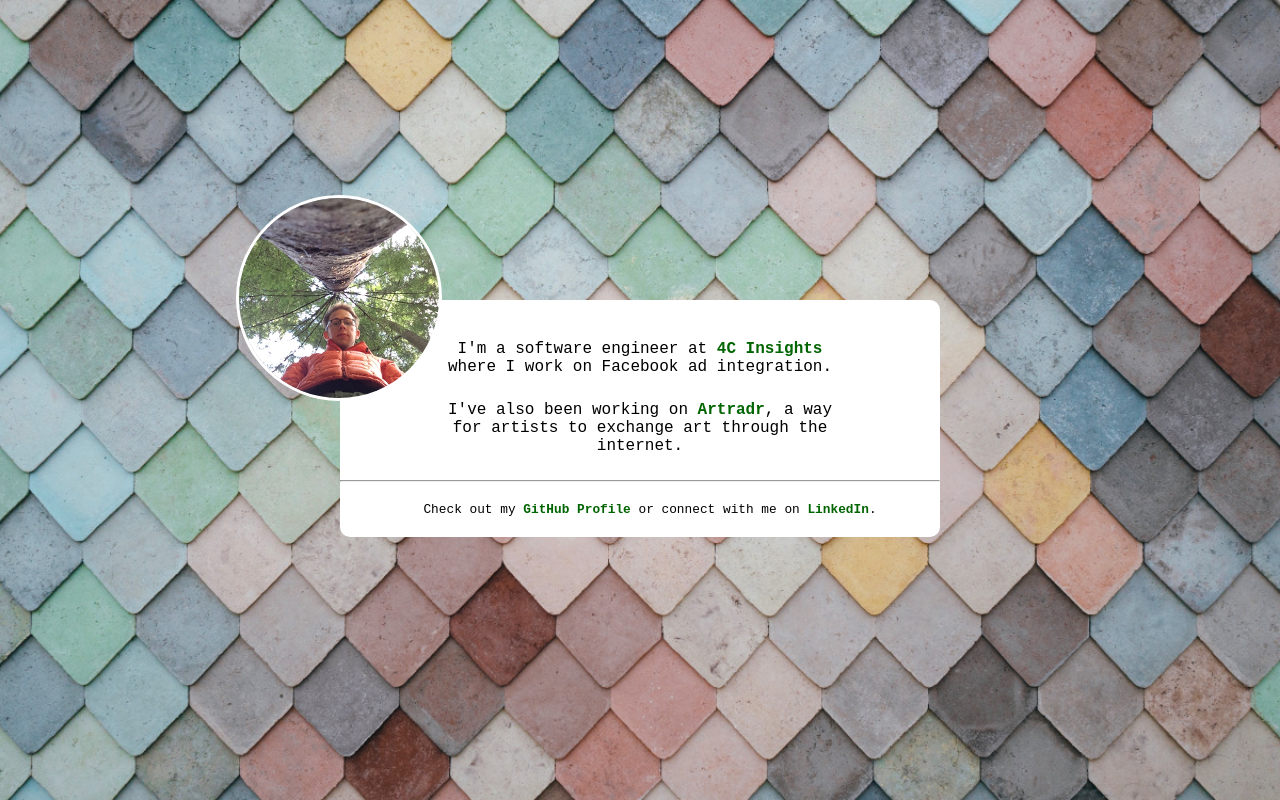
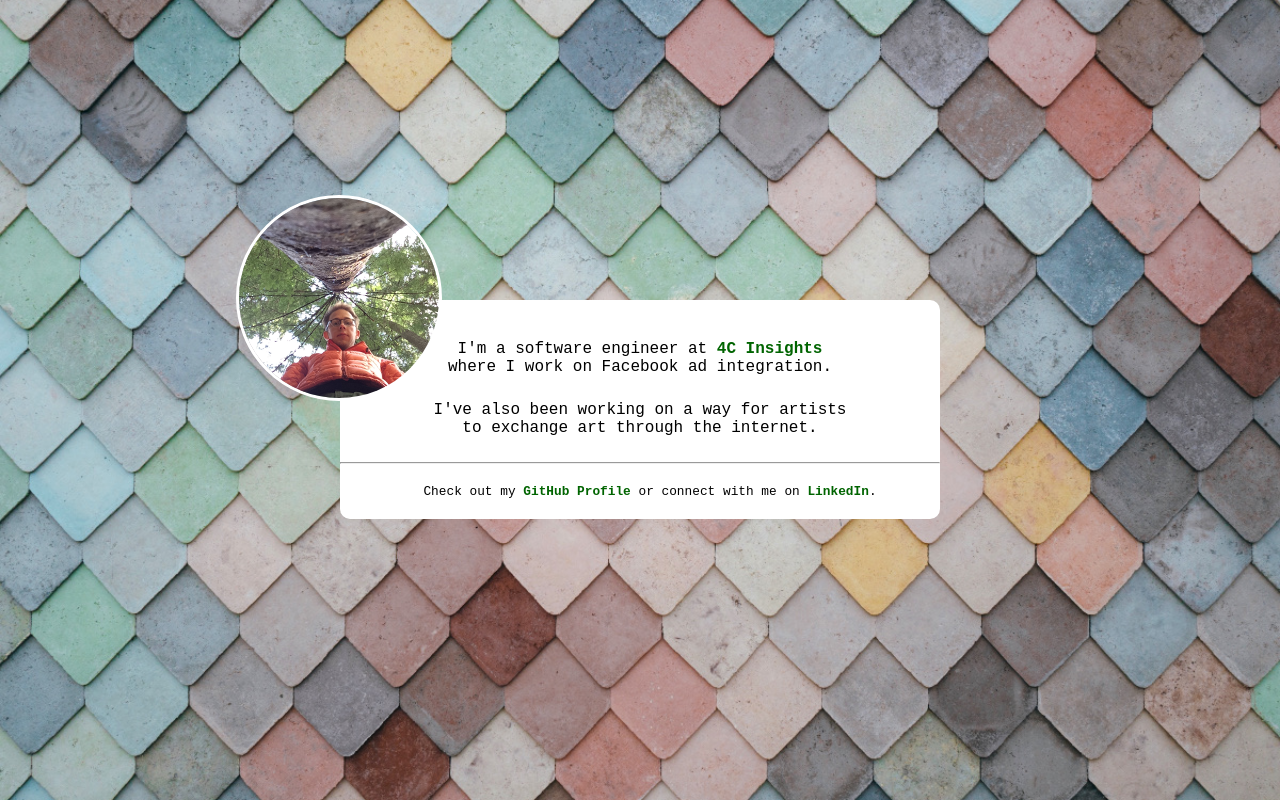
Before and after one commit to russellmays/russellmays.github.io, a plain HTML site: page index.html in a window 1280 px wide. Drawn offline with Linux system fonts and the light colour scheme.

Commit message:
removed artradr link

```diff
--- a/index.html
+++ b/index.html
@@ -16,7 +16,7 @@
                 I'm a software engineer at <a href="http://www.4cinsights.com">4C Insights</a> where I work on Facebook ad integration.
             </div>
             <div class="about-section">
-                I've also been working on <a href="https://www.artradr.com">Artradr</a>, a way for artists to exchange art through the internet.
+                I've also been working on a way for artists to exchange art through the internet.
             </div>
             <hr class="about-divider">
             <div class="about-footer">
```
